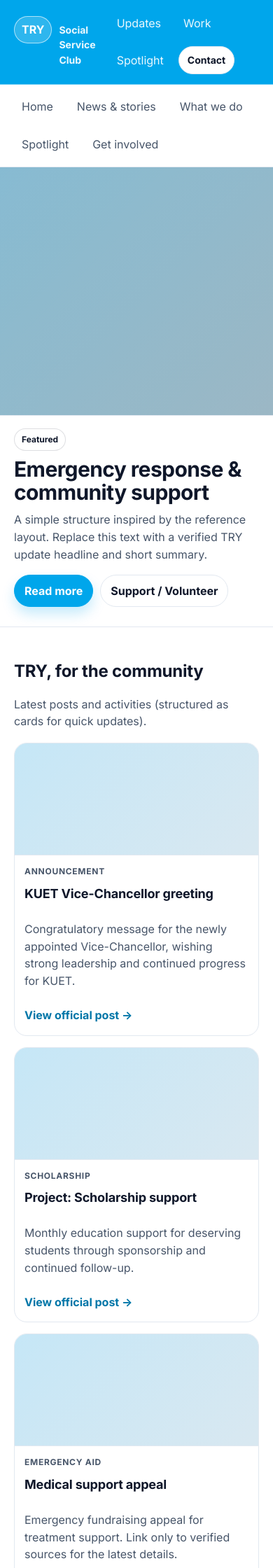
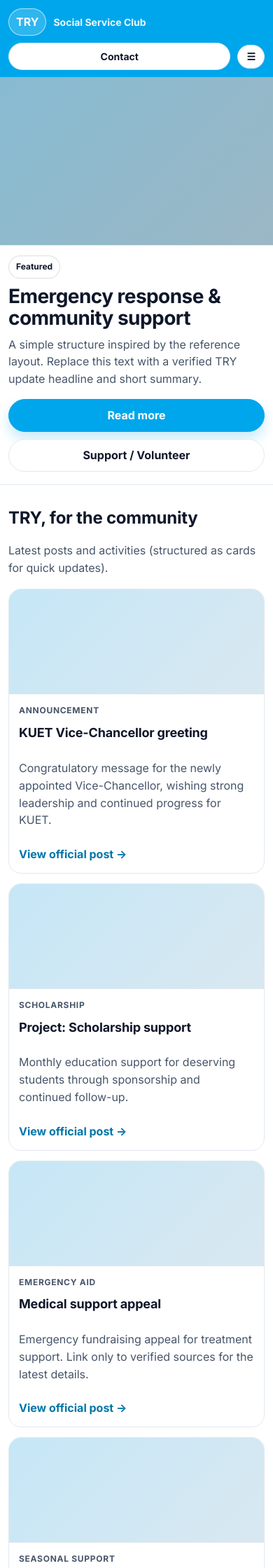
Before and after one commit to mehadi105/kuet-try-club-site, a PHP site: page / in a window 390 px wide. Shown: the top 2240 px of the page at 70% size. Run offline with PHP 8.4, Linux system fonts and the light colour scheme.

Commit message:
Improve mobile navigation and responsiveness
Co-authored-by: Cursor <cursoragent@cursor.com>

```diff
--- a/index.html
+++ b/index.html
@@ -31,11 +31,23 @@
           <a class="toplink" href="#work">Work</a>
           <a class="toplink" href="#spotlight">Spotlight</a>
           <a class="btn small" href="#contact">Contact</a>
+          <button
+            id="navToggle"
+            class="btn small nav-toggle"
+            type="button"
+            aria-controls="primaryNav"
+            aria-expanded="false"
+            aria-label="Open menu"
+          >
+            <span aria-hidden="true">☰</span>
+          </button>
         </div>
       </div>
     </header>
 
-    <nav class="primary-nav" aria-label="Primary navigation">
+    <div id="navBackdrop" class="nav-backdrop" hidden></div>
+
+    <nav id="primaryNav" class="primary-nav" aria-label="Primary navigation">
       <div class="container nav-inner">
         <a href="#main">Home</a>
         <a href="#updates">News & stories</a>
@@ -322,5 +334,35 @@
         els.forEach((el) => io.observe(el));
       })();
     </script>
+    <script>
+      (function () {
+        const nav = document.getElementById("primaryNav");
+        const btn = document.getElementById("navToggle");
+        const backdrop = document.getElementById("navBackdrop");
+        if (!nav || !btn || !backdrop) return;
+
+        const setOpen = (open) => {
+          nav.classList.toggle("is-open", open);
+          btn.setAttribute("aria-expanded", String(open));
+          backdrop.hidden = !open;
+          document.documentElement.classList.toggle("nav-open", open);
+        };
+
+        btn.addEventListener("click", () => {
+          setOpen(!nav.classList.contains("is-open"));
+        });
+
+        backdrop.addEventListener("click", () => setOpen(false));
+
+        nav.addEventListener("click", (e) => {
+          const target = e.target;
+          if (target && target.tagName === "A") setOpen(false);
+        });
+
+        document.addEventListener("keydown", (e) => {
+          if (e.key === "Escape") setOpen(false);
+        });
+      })();
+    </script>
   </body>
 </html>
--- a/style.css
+++ b/style.css
@@ -44,7 +44,7 @@ a:hover {
 }
 
 .container {
-  width: min(1100px, calc(100% - 40px));
+  width: min(1100px, calc(100% - 32px));
   margin: 0 auto;
 }
 
@@ -187,6 +187,10 @@ h3 {
   align-items: center;
   gap: 10px;
   flex-wrap: wrap;
+}
+
+.nav-toggle {
+  display: none;
 }
 
 .toplink {
@@ -653,7 +657,149 @@ textarea:focus {
   }
 }
 
+@media (max-width: 820px) {
+  .topbar-inner {
+    flex-direction: column;
+    align-items: stretch;
+    gap: 10px;
+    padding: 12px 0 10px;
+  }
+
+  .topbar-actions {
+    justify-content: space-between;
+  }
+
+  /* Mobile menu: hidden by default, opened by Menu button */
+  .nav-toggle {
+    display: inline-flex;
+  }
+
+  .nav-backdrop {
+    position: fixed;
+    inset: 0;
+    background: rgba(2, 8, 23, 0.45);
+    backdrop-filter: blur(2px);
+    z-index: 40;
+  }
+
+  .primary-nav {
+    display: none;
+    position: sticky;
+    top: 0;
+    z-index: 45;
+  }
+
+  .primary-nav.is-open {
+    display: block;
+  }
+
+  .primary-nav .nav-inner {
+    padding: 10px 0 14px;
+    display: grid;
+    gap: 8px;
+  }
+
+  .primary-nav .nav-inner a {
+    padding: 12px 12px;
+    border-radius: 12px;
+    background: #ffffff;
+    border: 1px solid var(--border);
+  }
+
+  .primary-nav .nav-inner a:hover {
+    background: var(--subtle);
+  }
+
+  .subscribe-grid {
+    grid-template-columns: 1fr;
+  }
+
+  .contact-grid {
+    grid-template-columns: 1fr;
+  }
+}
+
 @media (max-width: 560px) {
+  .container {
+    width: min(1100px, calc(100% - 24px));
+  }
+
+  .section {
+    padding: 28px 0;
+  }
+
+  h1 {
+    font-size: 28px;
+  }
+
+  .topbar-actions .toplink {
+    display: none;
+  }
+
+  .topbar-actions {
+    display: grid;
+    grid-template-columns: 1fr auto;
+    gap: 10px;
+    align-items: center;
+  }
+
+  .topbar-actions .btn.small[href="#contact"] {
+    width: 100%;
+    justify-content: center;
+  }
+
+  .nav-toggle {
+    width: auto;
+    justify-content: center;
+    white-space: nowrap;
+  }
+
+  .hero-media {
+    height: 240px;
+  }
+
+  .hero-content {
+    padding: 14px 0 18px;
+  }
+
+  .hero-cta .btn {
+    width: 100%;
+  }
+
+  .hero-cta .btn:not(.primary) {
+    background: #ffffff;
+  }
+
+  .story-card {
+    min-height: auto;
+    grid-template-rows: 150px 1fr;
+  }
+
+  .story-body {
+    padding: 14px;
+  }
+
+  .spotlight-grid,
+  .card-grid {
+    gap: 14px;
+  }
+
+  .subscribe {
+    padding: 32px 0;
+  }
+
+  .subscribe-media {
+    min-height: 180px;
+  }
+
+  .subscribe-panel {
+    padding: 16px 14px;
+  }
+
+  .footer {
+    padding: 38px 0 16px;
+  }
+
   .card-grid {
     grid-template-columns: 1fr;
   }
```
